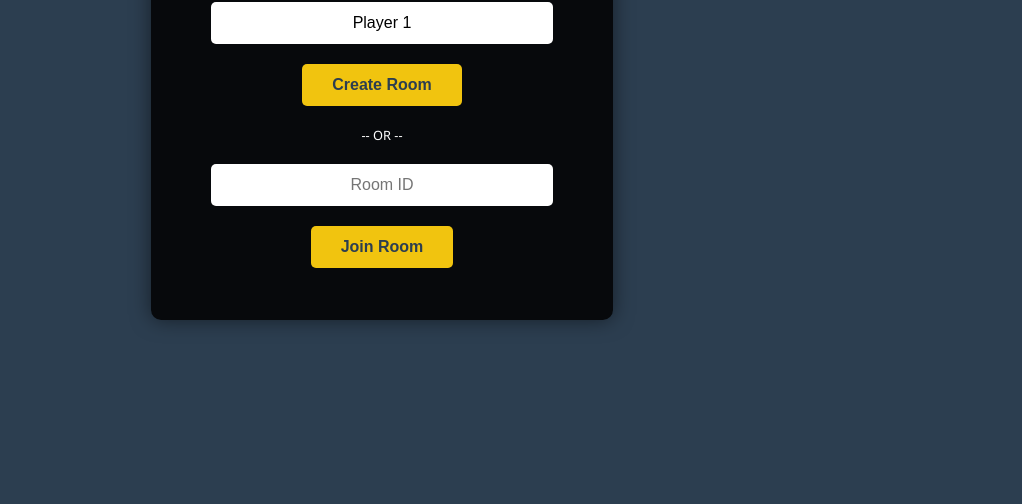
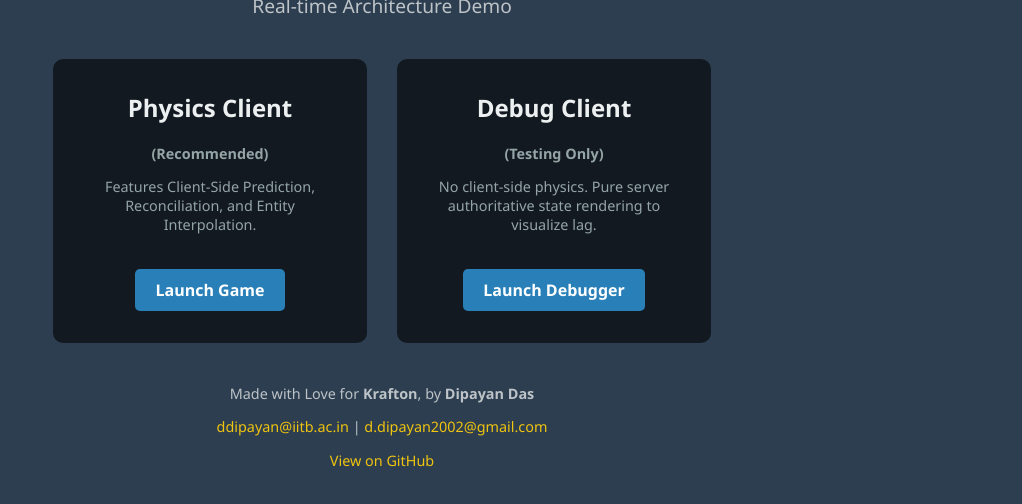
Before and after one commit to dd-002/krafton-gamedev, a website: page client/index.html in a window 1280 px wide. Shown: the part 296-800 px from the top of the page, without its empty margins (258-1280 px from the left). Drawn offline with Linux system fonts and the light colour scheme.

Commit message:
split client renderer

```diff
--- a/client/index.html
+++ b/client/index.html
@@ -3,39 +3,101 @@
 <head>
     <meta charset="UTF-8">
     <meta name="viewport" content="width=device-width, initial-scale=1.0">
-    <title>Dipayan's Coin Hunter</title>
-    <link rel="stylesheet" href="style.css">
+    <title>Krafton Multiplayer Challenge - Dipayan Das</title>
+    <style>
+        body {
+            margin: 0;
+            background: #2c3e50;
+            font-family: 'Segoe UI', Tahoma, Geneva, Verdana, sans-serif;
+            color: white;
+            display: flex;
+            flex-direction: column;
+            align-items: center;
+            justify-content: center;
+            height: 100vh;
+        }
+
+        h1 { font-size: 3rem; margin-bottom: 10px; color: #f1c40f; }
+        p.subtitle { color: #bdc3c7; margin-bottom: 40px; font-size: 1.2rem; }
+
+        .card-container {
+            display: flex;
+            gap: 30px;
+        }
+
+        .card {
+            background: rgba(0, 0, 0, 0.6);
+            padding: 30px;
+            border-radius: 10px;
+            width: 250px;
+            text-align: center;
+            cursor: pointer;
+            transition: transform 0.2s, background 0.2s;
+            border: 2px solid transparent;
+        }
+
+        .card:hover {
+            transform: translateY(-5px);
+            background: rgba(0, 0, 0, 0.8);
+            border-color: #27ae60;
+        }
+
+        .card h2 { margin-top: 0; color: #ecf0f1; }
+        .card p { color: #95a5a6; font-size: 0.9rem; }
+
+        .btn {
+            display: inline-block;
+            margin-top: 20px;
+            padding: 10px 20px;
+            background: #2980b9;
+            color: white;
+            text-decoration: none;
+            border-radius: 5px;
+            font-weight: bold;
+        }
+
+        .card:hover .btn { background: #27ae60; }
+
+        footer {
+            position: absolute;
+            bottom: 20px;
+            text-align: center;
+            font-size: 0.9rem;
+            color: #bdc3c7;
+        }
+        footer a { color: #f1c40f; text-decoration: none; }
+        footer a:hover { text-decoration: underline; }
+    </style>
 </head>
 <body>
 
-    <div id="login-screen" class="ui-panel">
-        <h1 class="game-title">🪙 Coin Hunter</h1>
+    <h1>Multiplayer Arena</h1>
+    <p class="subtitle">Real-time Architecture Demo</p>
 
-        <input type="text" id="username" placeholder="Enter Nickname" value="Player 1" maxlength="10">
-        <br>
-        <button id="btn-create">Create Room</button>
-        <br>
-        <div class="separator">-- OR --</div>
-        <input type="text" id="room-code" placeholder="Room ID">
-        <button id="btn-join">Join Room</button>
+    <div class="card-container">
+        <div class="card" onclick="location.href='client_physics.html'">
+            <h2>Physics Client</h2>
+            <p><strong>(Recommended)</strong></p>
+            <p>Features Client-Side Prediction, Reconciliation, and Entity Interpolation.</p>
+            <a href="client_physics.html" class="btn">Launch Game</a>
+        </div>
 
-        <div id="connection-status" class="status-msg"></div>
+        <div class="card" onclick="location.href='client_nophysics.html'">
+            <h2>Debug Client</h2>
+            <p><strong>(Testing Only)</strong></p>
+            <p>No client-side physics. Pure server authoritative state rendering to visualize lag.</p>
+            <a href="client_nophysics.html" class="btn">Launch Debugger</a>
+        </div>
     </div>
 
-    <div id="game-over-screen" class="ui-panel" style="display: none;">
-        <h1>🏆 GAME OVER 🏆</h1>
-        <div id="winner-name">PlayerName Wins!</div>
-        <button onclick="location.reload()">Play Again</button>
-    </div>
+    <footer>
+        <p>Made with Love for <strong>Krafton</strong>, by <strong>Dipayan Das</strong></p>
+        <p>
+            <a href="mailto:ddipayan@iitb.ac.in">ddipayan@iitb.ac.in</a> |
+            <a href="mailto:d.dipayan2002@gmail.com">d.dipayan2002@gmail.com</a>
+        </p>
+        <p><a href="https://github.com/dd-002/krafton-gamedev" target="_blank">View on GitHub</a></p>
+    </footer>
 
-    <div id="game-info" style="display: none;">
-        <div class="hud-item">Room: <span id="room-display">-</span></div>
-        <div class="hud-item">Players: <span id="player-count">0</span></div>
-        <div class="hud-item target-msg">Target: 10 Coins</div>
-    </div>
-
-    <canvas id="gameCanvas"></canvas>
-
-    <script src="client.js"></script>
 </body>
 </html>
```
Also changed, not shown: client/client_nophysics.html (added, +88 -0 lines), client/client_physics.html (added, +86 -0 lines), client/nophysics.html (deleted, +0 -41 lines).
